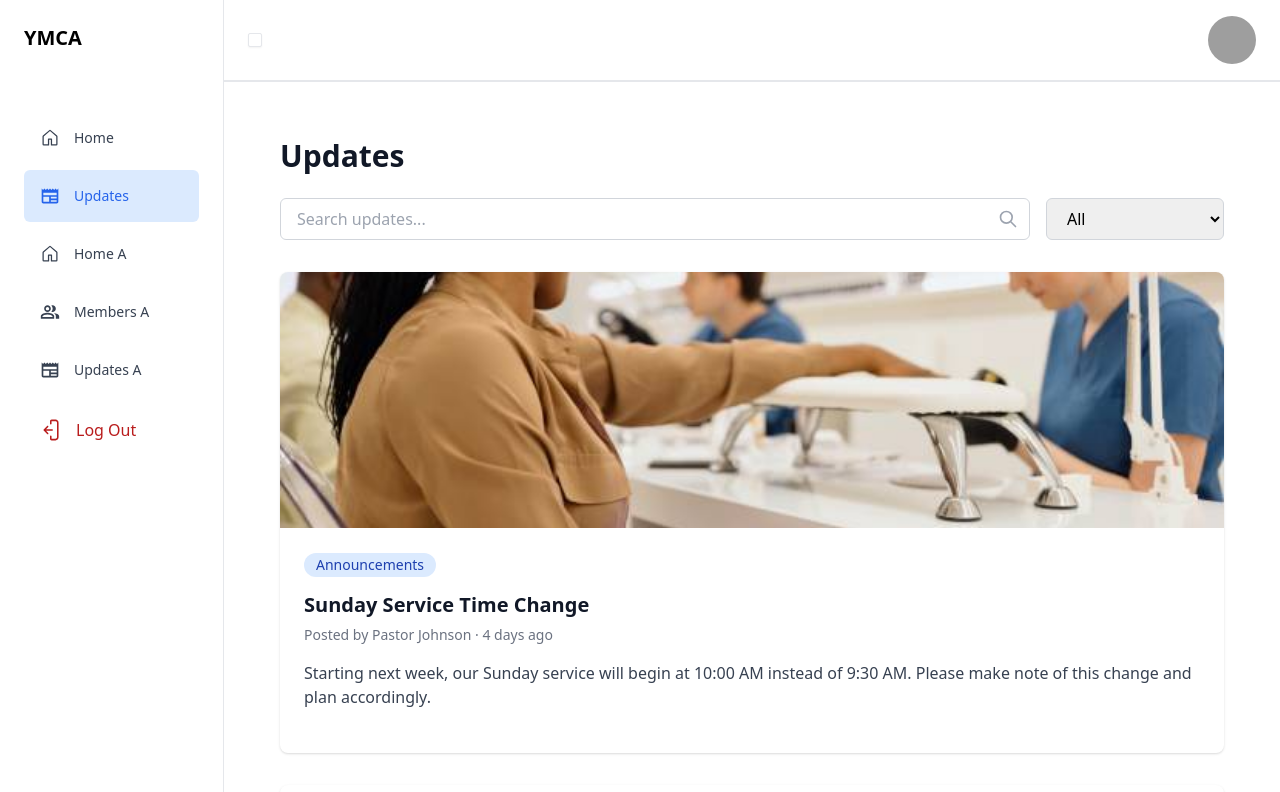
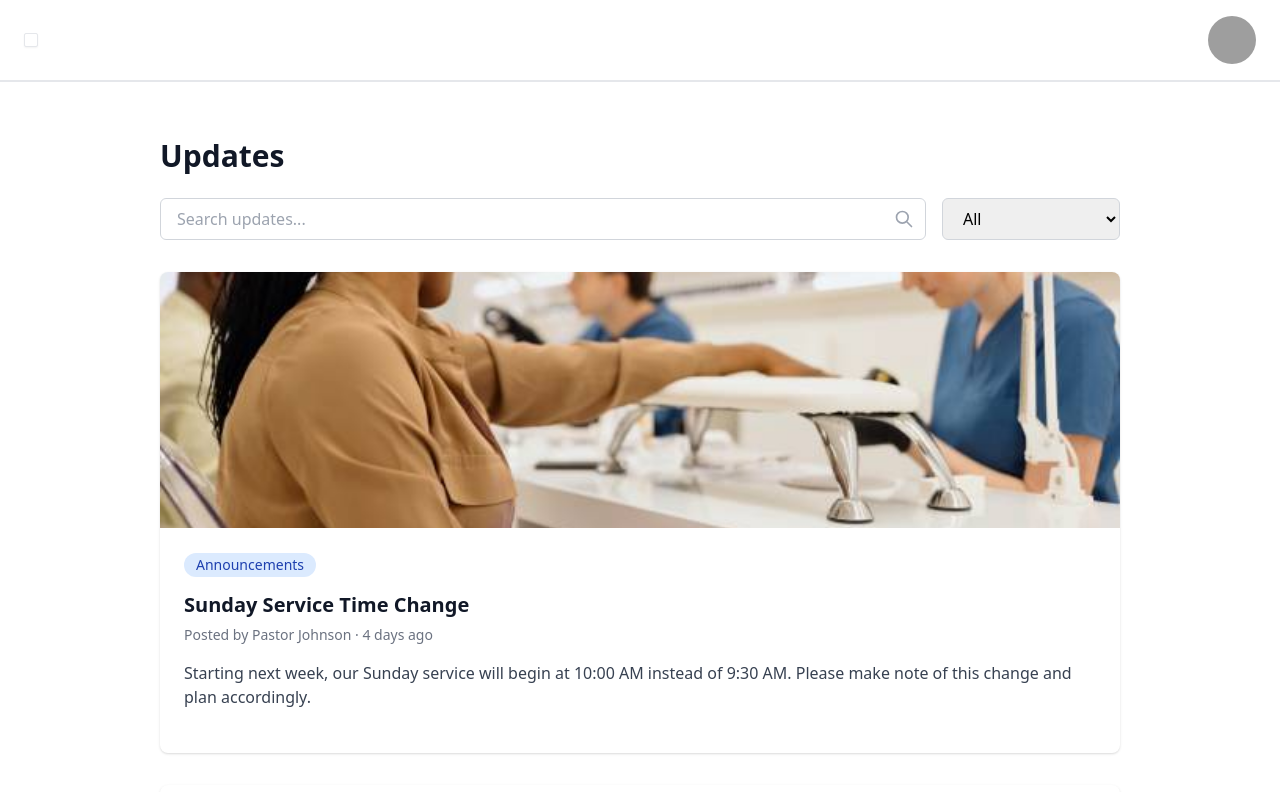
Before and after one commit to Widadullahi/ymca_of_lagos, a React (Vite) app: page /updates in a window 1280 px wide. Shown: the top 792 px of the page. Built offline with nearby package versions, Linux system fonts and the light colour scheme; grey boxes are pictures that could not be loaded.

Commit message:
Admin Member managemnt added

```diff
--- a/src/components/DesktopSidebar.tsx
+++ b/src/components/DesktopSidebar.tsx
@@ -13,7 +13,7 @@ const DesktopSidebar = () => {
   };
 
   return (
-    <aside className=" top-4 left-4 md:block h-screen w-56 border-r-[1px] border-gray-200 ">
+    <aside className="hidden top-4 left-4 md:block h-screen w-56 border-r-[1px] border-gray-200 ">
     {/* <aside className="hidden top-4 left-4 md:block h-screen w-56 border-r-[1px] border-gray-200 "> */}
     {/* <aside className="fixed z-50 top-4 left-4 lg:block h-screen w-56 border-r-[1px] border-gray-200 "> */}
       {/* Sidebar Header */}
```
